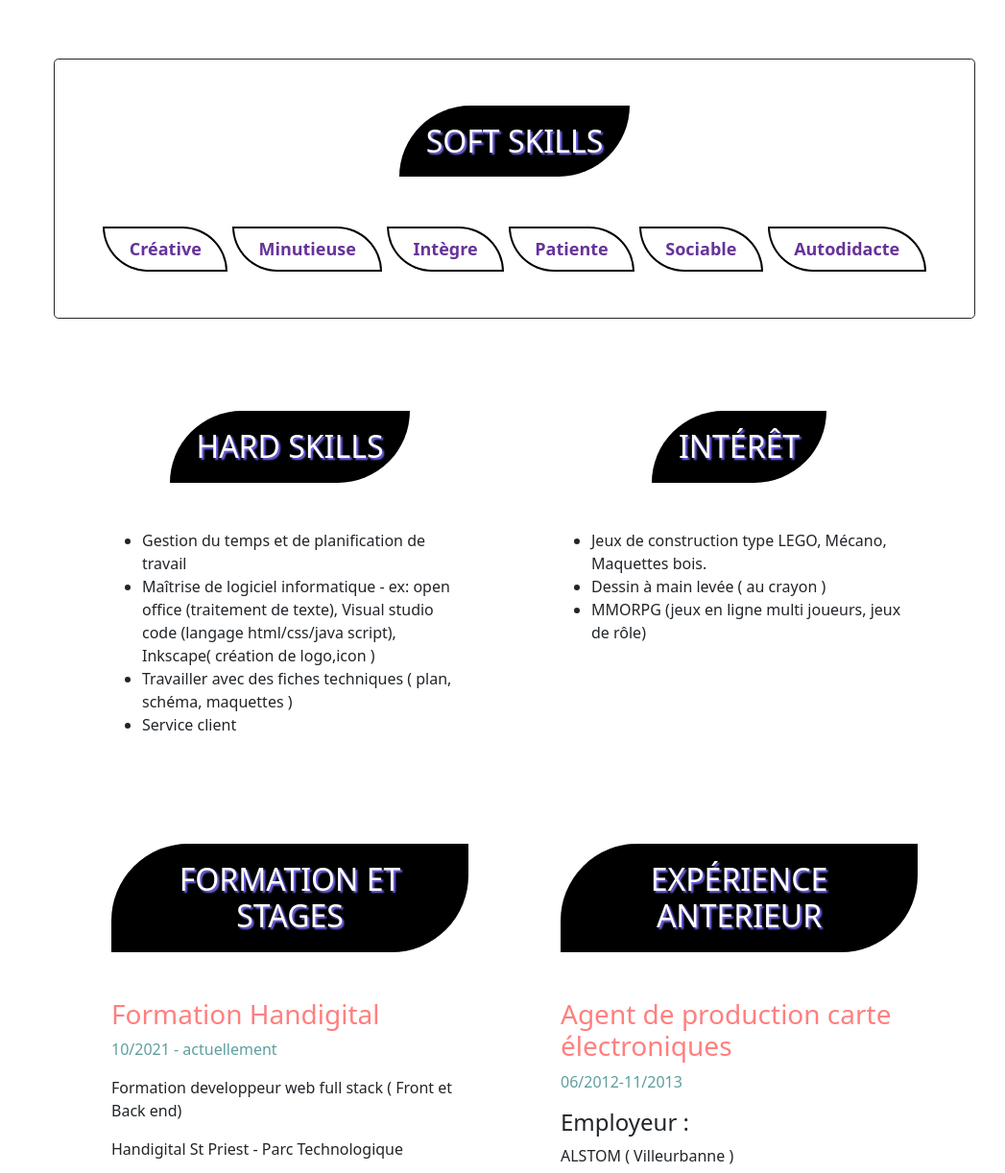
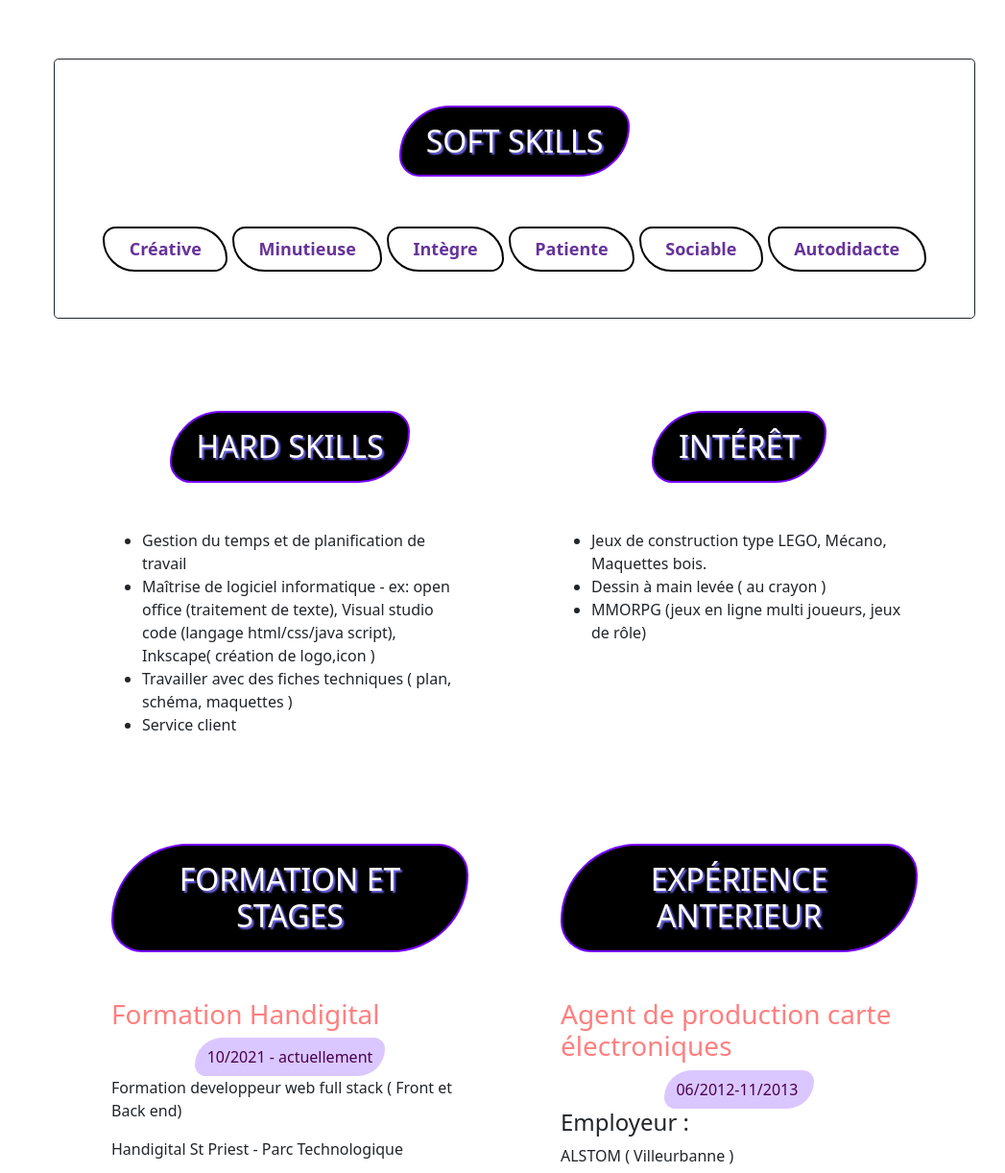
Before and after one commit to ElodieFon/test--page-git, a plain HTML site: page index.html in a window 1280 px wide. Shown: the part 795-2017 px from the top of the page at 96% size, without its empty margins (104-1151 px from the left). Drawn offline with nearby package versions, Linux system fonts and the light colour scheme.

Commit message:
changement style titre

```diff
--- a/style.css
+++ b/style.css
@@ -6,8 +6,8 @@
 h2{
     text-transform:uppercase;
     color: rgb(116, 116, 240);
-    border: 2px solid black;
-    border-radius: 5rem 0 5rem 0 ;
+    border: 2px solid rgb(119, 0, 255);
+    border-radius: 5rem 2rem 5rem 2rem ;
   max-width: fit-content;
     margin: auto;
     padding: 2vh 2vw;
@@ -23,11 +23,17 @@ span {
     font-size: 18px;
     color: rebeccapurple;
     border: 2px solid black;
-    border-radius:0 5rem 0 5rem  ;
+    border-radius:2rem 5rem 2rem 5rem  ;
     max-width: fit-content;
     margin: auto;
     padding: 1vh 2vw ;
     margin-top: 4px;
 }
 .date {
-    color: cadetblue;}
+    color: rgb(72, 0, 78);
+    background-color: rgb(219, 199, 255);
+    border-radius: 5rem 2rem 5rem 2rem ;
+     max-width: fit-content;
+    margin: auto;
+    padding:1vh 1vw;
+}
```
